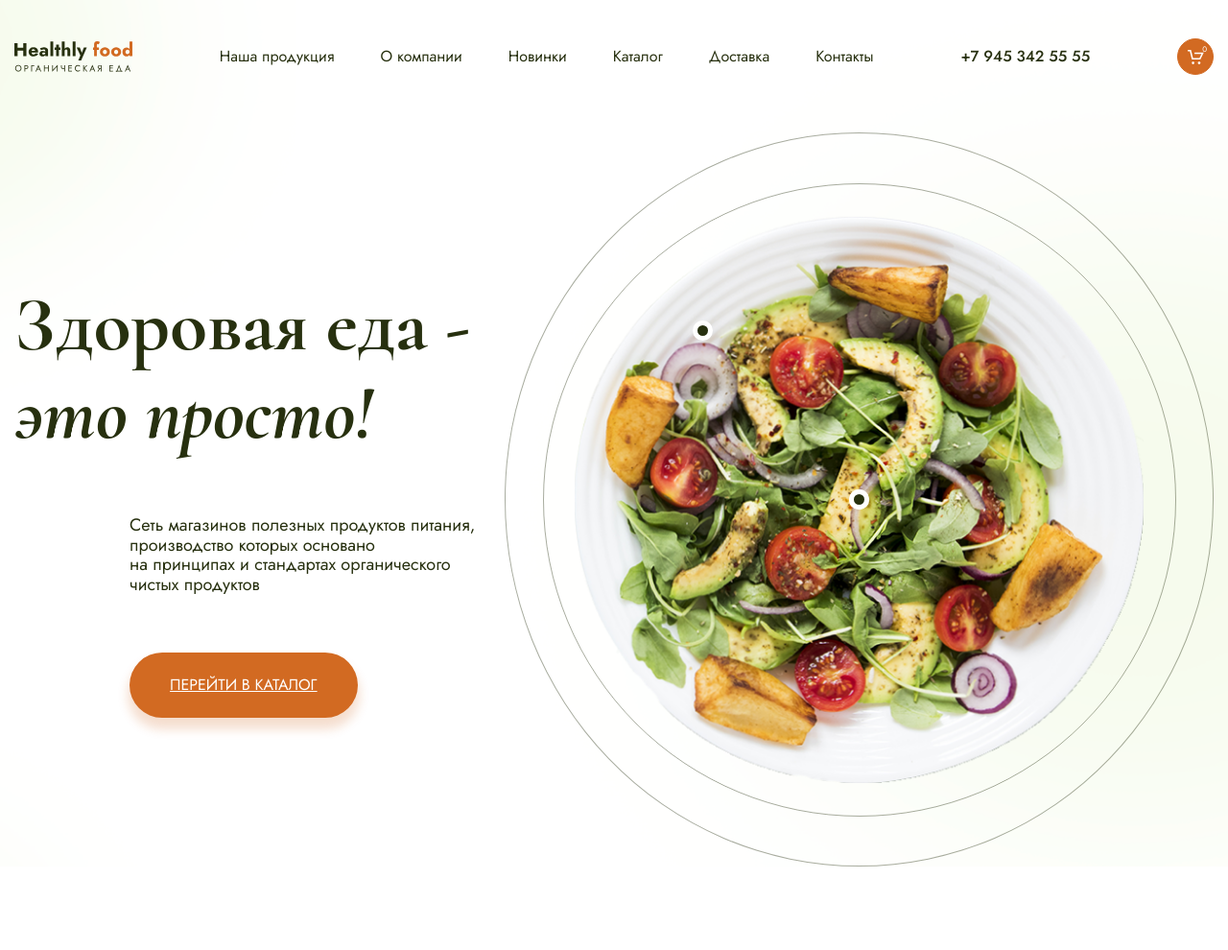
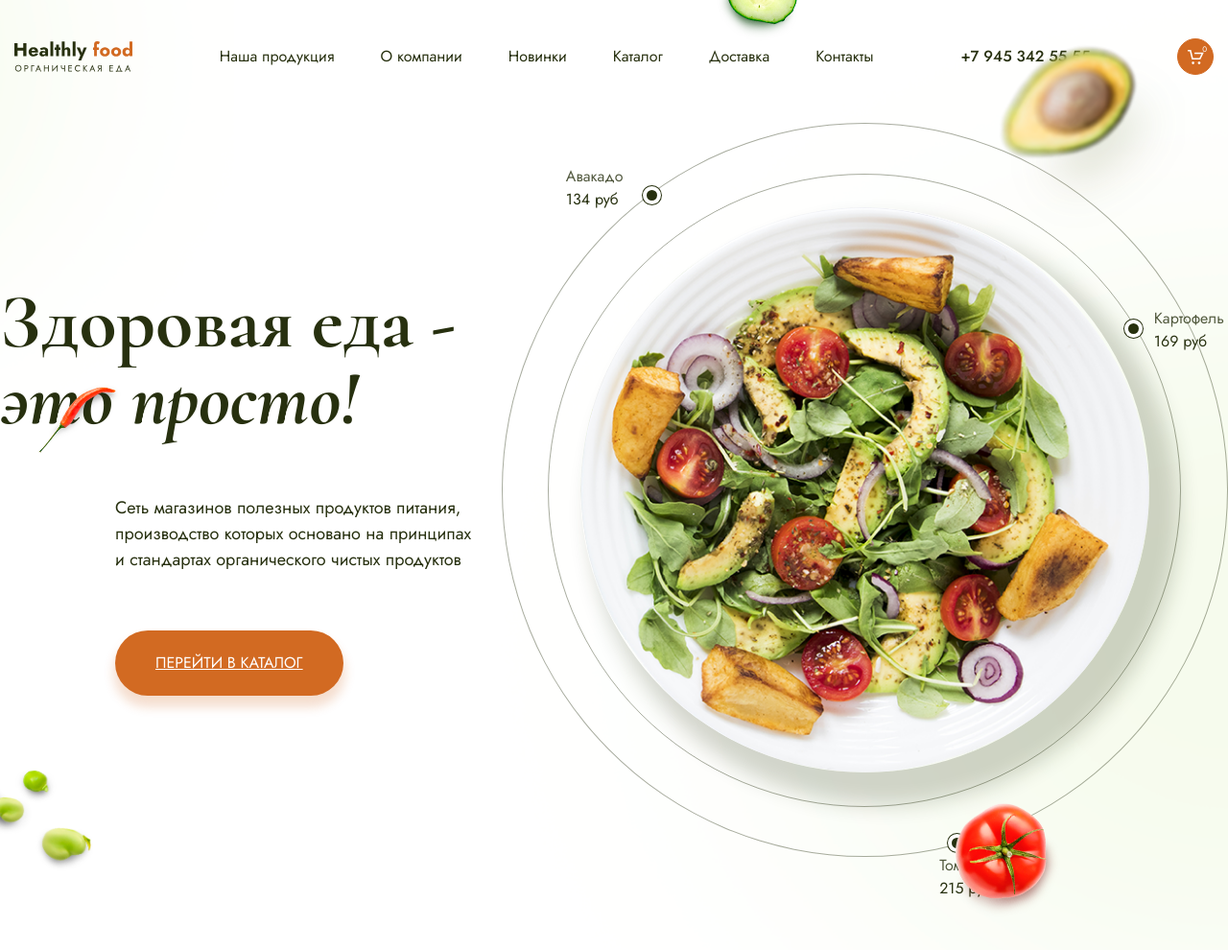
Before and after one commit to JuliaCh56/Module02-Shope, a website built with webpack: page src/index.html in a window 1280 px wide. Shown: the whole page at 96% size. Before the commit the page ends 903 px from the top, so only its background shows below. Built offline with nearby package versions, Linux system fonts and the light colour scheme.

Commit message:
проект_10_главный экран

```diff
--- a/src/index.html
+++ b/src/index.html
@@ -53,14 +53,25 @@
         </div>
         <div class="main__cover">
           <div class="main__line">
-            <img class="main__image" src="./imges/plate.png" alt="тарелка">
+            <img class="main__image" src="./imges/image-main.png" alt="тарелка">
           </div>
-          <button class="main__btn main__btn_1" type="button"></button>
-          <button class="main__btn main__btn_2" type="button"></button>
-          <button class="main__btn main__btn_3" type="button"></button>
+          <button class="main__btn main__btn_1" type="button">
+            <span class="main__food">Авакадо</span> 134 руб
+          </button>
+          <button class="main__btn main__btn_2" type="button">
+            <span class="main__food">Картофель</span> 169 руб
+          </button>
+          <button class="main__btn main__btn_3" type="button">
+            <span class="main__food">Томаты</span> 215 руб
+          </button>
         </div>
       </div>
     </div>
+    <img class="main__tomato" src="./imges/tomato.png" alt="томат">
+    <img class="main__avocado" src="./imges/avocado.png" alt="авакадо">
+    <img class="main__pepper" src="./imges/pepper.png" alt="перец">
+    <img class="main__cucumber" src="./imges/cucumber.png" alt="огурец">
+    <img class="main__beans" src="./imges/beans.png" alt="бобы">
   </div>
 </body>
 </html>
--- a/src/styles/main.scss
+++ b/src/styles/main.scss
@@ -19,7 +19,7 @@ body {
 
 .header {
   max-width: 1440px;
-  margin: 0 auto 6rem;
+  margin: 0 auto 5rem;
   padding: 0 15px;
   padding-top: 4rem;
   display: flex;
@@ -86,13 +86,15 @@ body {
 .container {
   max-width: 1440px;
   margin: 0 auto;
-  padding: 0 15px;
+  padding: 0;
 }
 
 .main {
   background-image: url(../imges/main.png);
   background-size: cover;
   background-position-x: center;
+  position: relative;
+  padding-bottom: 187px;
   &__flex {
     display: flex;
     justify-content: space-between;
@@ -112,6 +114,8 @@ body {
   }
   &__image {
     width: 90%;
+    border-radius: 100%;
+    box-shadow: 20px 23px 21px 11px rgba($green, .20);
   }
   &__line {
     width: 658px;
@@ -133,25 +137,100 @@ body {
     margin-top: 6rem;
   }
   &__btn {
-    background-color: $green;
     border: none;
     padding: 0;
-    width: 11px;
-    height: 11px;
-    box-shadow: 0 0 0 4px $white, 0 0 0 5px $white;
-    border-radius: 100%;
+    color: $green;
     position: absolute;
+    text-align: left;
+    background-color: transparent;
+    line-height: 1.5;
+    &:hover {
+      .main__btn {
+        &::before {
+          background-color: $orange;
+          box-shadow: 0 0 0 4px $white, 0 0 0 5px $orange;
+        }
+      }
+    }
+    &::before {
+      content: '';
+      width: 11px;
+      height: 11px;
+      box-shadow: 0 0 0 4px $white, 0 0 0 5px $green;
+      border-radius: 100%;
+      position: absolute;
+      background-color: $green;
+    }
     &_1 {
-      top: 200px;
-      left: 200px;
+      top: 43px;
+      left: 66px;
+      &::before {
+        bottom: 11px;
+        left: 84px;
+      }
+    }
+    &_2 {
+      top: 191px;
+      right: 3px;
+      &::before {
+        top: 17px;
+        right: 89px;
+      }
+    }
+    &_3 {
+      bottom: -46px;
+      right: 245px;
+      &::before {
+        bottom: 54px;
+        right: 31px;
+      }
     }
   }
+  &__food {
+    display: block;
+    color: rgba($green, .8);
+  }
+
+  &__tomato {
+    position: absolute;
+    bottom: 124px;
+    right: 175px;
+    width: 11rem;
+  }
+  &__avocado {
+    position: absolute;
+    top: 46px;
+    right: 45px;
+    width: 19.4rem;
+  }
+  &__pepper {
+    position: absolute;
+    top: 400px;
+    left: 40px;
+    width: 8.6rem;
+  }
+  &__cucumber {
+    position: absolute;
+    top: 0;
+    left: 747px;
+    width: 8.5rem;
+  }
+  &__beans {
+    position: absolute;
+    bottom: 162px;
+    left: 0;
+    width: 11rem;
+  }
+
+
+
 }
 
 .title {
   font-family: $font-cormorant;
   font-weight: 700;
   font-size: 8rem;
+  line-height: 1;
   margin: 0;
   &__span {
     font-style: italic;
@@ -167,6 +246,7 @@ body {
   margin: 0;
   &_size-s{
     font-size: 1.8rem;
+    line-height: 1.5;
   }
 }
 
```
Also changed, not shown: src/imges/avocado.png (added), src/imges/beans.png (added), src/imges/cucumber.png (added), src/imges/image-main.png (added), src/imges/pepper.png (added), src/imges/plate.png (deleted), src/imges/tomato.png (added), 2 other files.
